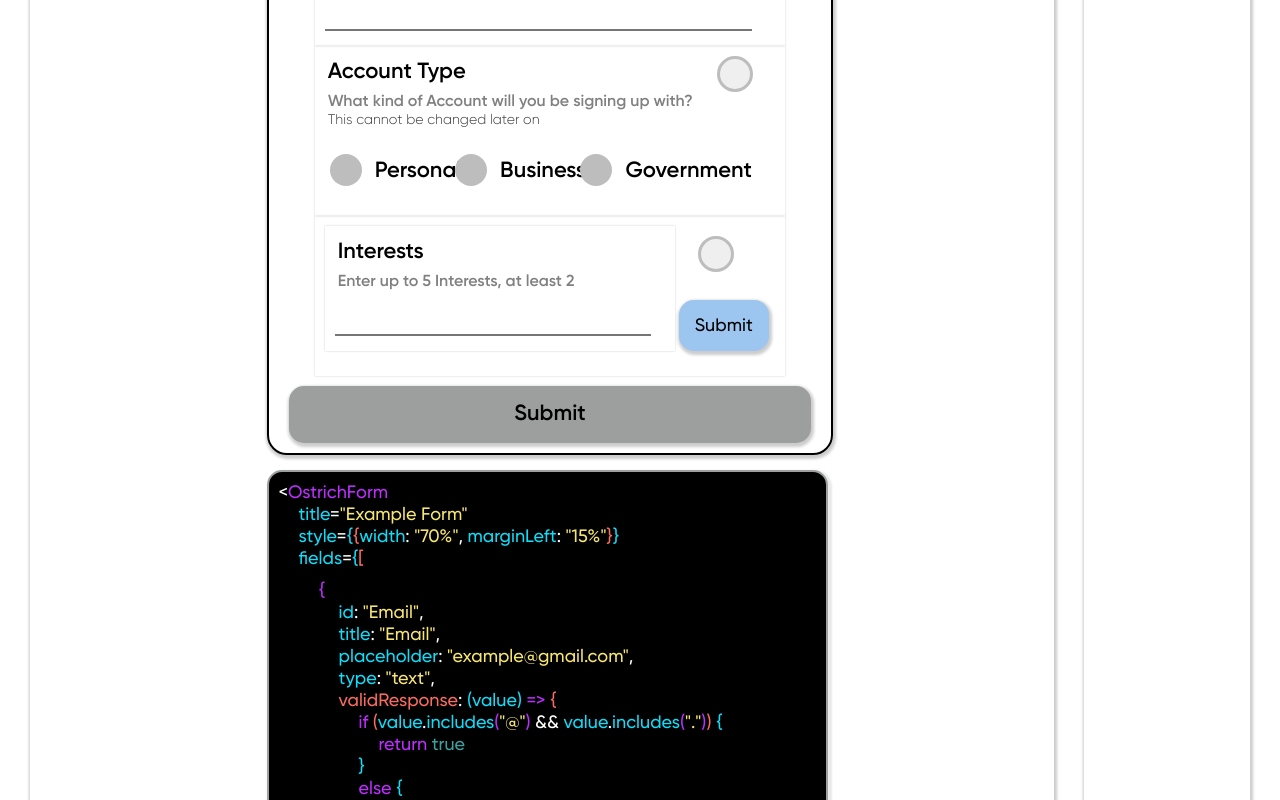
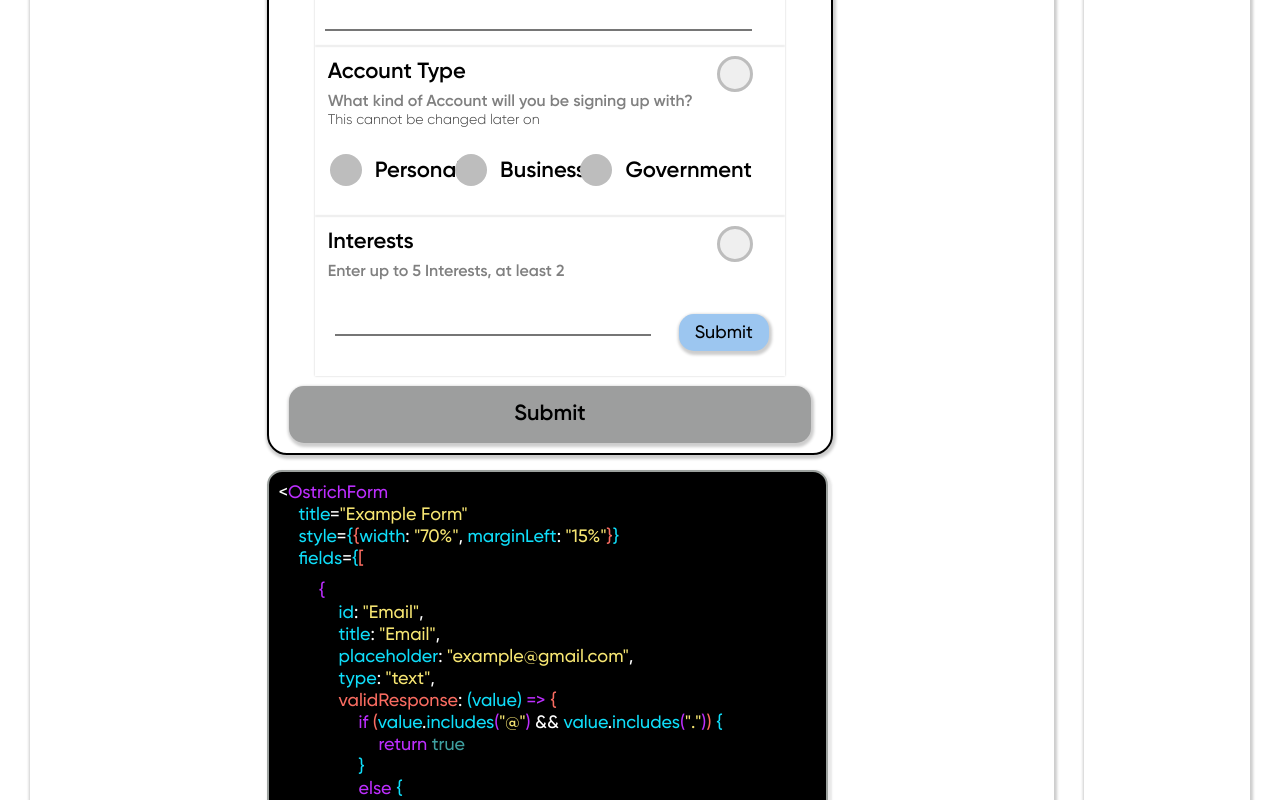
Before and after one commit to NLanese/the-codex, a Next.js app: page /showcases/ostrich-components/showcase in a window 1280 px wide. Shown: the part 11200-12000 px from the top of the page. Built offline with nearby package versions, Linux system fonts and the light colour scheme.

Commit message:
multitext overehaul

```diff
--- a/OstrichComponents/Forms/FormMultipleChoice.js
+++ b/OstrichComponents/Forms/FormMultipleChoice.js
@@ -11,7 +11,7 @@ export const FormMultipleChoice = ({
 
     onChange,               // Function to fire whenever a value is selected or unselected
 
-    type="Bubble",          //
+    type="Bubble",          // 'bubble' | 'box' | 'button' | 'check'
 
     correctDisplay = "bubble", // or "bubble" or "fieldBubble"
     correctResponse,
--- a/OstrichComponents/Forms/FormMultipleText.js
+++ b/OstrichComponents/Forms/FormMultipleText.js
@@ -64,6 +64,7 @@ export const FormMultipleText = ({
     // When this Field has its value changed, the change is conveyed to the Greater Form
     const prevValueRef = useRef(value);
     useEffect(() => {
+        console.log("Value Change")
         if (prevValueRef.current !== value) {
             fieldObj.value = value;
             fieldObj.isValid = true
@@ -72,8 +73,16 @@ export const FormMultipleText = ({
                 onChange(fieldObj);
             }
             if (minLength){
+                console.log("Min Length")
+                console.log(" is ", value.length, " greater or equal to ", minLength)
                 if (value.length >= minLength){
+                    console.log("Is valid")
                     setIsValid(true)
+                }
+            }
+            else{
+                if (value.length > 1){
+                    return true
                 }
             }
         }
@@ -188,6 +197,7 @@ export const FormMultipleText = ({
             setCurrentInput("")
         }
 
+        // Handles the Removal of a Submitted Entry
         function handleRemoveEntry(val){
             let temp = [...value].filter((thisVal) => {
                 if (val !== thisVal){
@@ -201,6 +211,7 @@ export const FormMultipleText = ({
     // Renderings //
     ////////////////
 
+    // Renders area for User Input
     function renderInputSpace(){
         return(
             <FormText
@@ -213,13 +224,14 @@ export const FormMultipleText = ({
                 setNewFieldValue={setNewFieldValue}
                 hasValidResponse={true}
                 correctDisplay={correctDisplay}
-                validResponse={ () => {if (isValid) return true}}
+                validResponse={isValid}
                 inMultiTextField={true}
                 currentValue={currentInput}
             />
         )
     }
 
+    // Renders Buttont o Submit Entry
     function renderAddEntry(){
         return(
             <div style={{ flex: 2, display: 'flex',  flexDirection: 'column',  justifyContent: 'flex-end'}}>
@@ -238,6 +250,7 @@ export const FormMultipleText = ({
         )
     }
 
+    // Renders a single row of selected answers
     function renderSubmissionRow(arr){
         return arr.map(val => {
             if (!val){
@@ -255,6 +268,7 @@ export const FormMultipleText = ({
         })
     }
 
+    // Renders all submitted answers
     function renderSubmittedAnswers(){
         if (value.length < 4){
             return (
@@ -282,8 +296,85 @@ export const FormMultipleText = ({
         }
     }
 
+    // Renders the Bubble Version of Correct or Valid
+    function renderBubbleValidOrCorrect(){
+
+        // Not sure what this is
+        if ((!fieldObj.validResponse && !correctResponse && !hasValidResponse)){
+            console.warn("No valid field, no correct field, or correct display is not bubble in ", fieldObj.id)
+            return
+        }
+
+        // If Field is not required at all and cannot be correct or wrong
+        if (fieldObj.required === false && !fieldObj.correctResponse){
+            return
+        }
+
+        let borderColor = '#bdbdbd'
+        let borderFill = '#efefef'
+
+        // Is Correct
+        if (isCorrect){
+            console.log("CORRECT response")
+            borderColor = '#57f25f'
+            borderFill = '#a8ffad'
+        }
+
+        // Is Wrong
+        else if (isWrong){
+            borderColor = 'red'
+            borderFill = 'red'
+        }
+
+        // Is Valid
+        else if (isValid){
+            borderColor = '#57a5f2'
+            borderFill = '#9cc6f0'
+        }
+
+        // Not in Multi Text
+        return(
+            <div style={{marginLeft: 'auto'}}>
+                <div style={{height: 30, aspectRatio: 1, borderRadius: 50, border: `3px solid ${borderColor}`, backgroundColor: borderFill}}>
+                </div>
+            </div>
+        )
+    }
+
+    // Renders the Field's Description / Caption
+    function renderCaption(){
+        if (fieldObj.caption){
+            return(
+                <span style={captionStyleFinal}>
+                    {fieldObj.caption}
+                </span>
+            )
+        }
+    }
+
+    // Renders Additional Text or Field Image
+    function renderMoreDetails(){
+        if (fieldObj.img){
+            return(
+                <OstCard
+                    style={{justifySelf: 'center'}}
+                    imageSrc={img}
+                />
+            )
+        }
+        else if (fieldObj.moreText){
+            return(
+                <p
+                style={moreTextStyleFinal}
+                >
+                    {fieldObj.moreText}
+                </p>
+            )
+        }
+    }
 
 
+    // MAIN //
     function MAIN(){
         if (isLoading){
             return null
@@ -291,6 +382,17 @@ export const FormMultipleText = ({
         else{
             return(
                 <div style={{width: '95%', height: 'auto', display: 'flex', flexDirection: 'column'}}>
+                    {/* {renderBubbleValidOrCorrect()} */}
+                    <div style={{display: 'flex', flexDirection: 'row', width: '100%', paddingRight: '5%'}}>
+                            <p style={{...titleStyleFinal}}>
+                                {fieldObj.title}
+                            </p>
+                            {renderBubbleValidOrCorrect()}
+                        </div>
+                        <div style={{display: 'flex', flexDirection: 'column'}}>
+                            {renderCaption()}
+                            {renderMoreDetails()}
+                        </div>
                     <div style= {{display: 'flex', flexDirection: 'row'}}>
                         {renderInputSpace()}
                         {renderAddEntry()}
--- a/OstrichComponents/Forms/FormText.js
+++ b/OstrichComponents/Forms/FormText.js
@@ -83,6 +83,13 @@ export const FormText = ({
         }
     }, [value]);
 
+    useEffect(() => {
+        if (typeof fieldObj.validResponse === "booleamn"){
+            setIsValid(fieldObj.validResponse)
+            return fieldObj.validResponse
+        }
+    }, [validResponse])
+
     ///////////////
     // Functions //
     ///////////////
@@ -154,6 +161,9 @@ export const FormText = ({
                 tempBox.boxShadow = '0px 0px 2px 0px rgba(212, 59, 59 0.2)'
             }
             final = {...tempBox, ...boxStyle}
+            if (inMultiTextField){
+                final.boxShadow = null
+            }
             setBoxStyleFinal(final)
         }
 
@@ -175,6 +185,10 @@ export const FormText = ({
 
         // Takes FieldObj ValidResponse and determines if True
         function determineIfAnswerValid(){
+            if (typeof fieldObj.validResponse === "booleamn"){
+                setIsValid(fieldObj.validResponse)
+                return fieldObj.validResponse
+            }
             if (typeof fieldObj.validResponse === "function"){
                 checkValid(value).then(resp =>{
                     if (resp){
@@ -211,6 +225,9 @@ export const FormText = ({
 
         // Renders the Field's Description / Caption
         function renderCaption(){
+            if (inMultiTextField){
+                return
+            }
             if (fieldObj.caption){
                 return(
                     <span style={captionStyleFinal}>
@@ -222,6 +239,9 @@ export const FormText = ({
 
         // Renders Additional Text or Field Image
         function renderMoreDetails(){
+            if (inMultiTextField){
+                return
+            }
             if (fieldObj.img){
                 return(
                     <OstCard
@@ -236,6 +256,19 @@ export const FormText = ({
                     style={moreTextStyleFinal}
                     >
                         {fieldObj.moreText}
+                    </p>
+                )
+            }
+        }
+
+        function renderTitle(){
+            if (inMultiTextField){
+                return
+            }
+            else{
+                return(
+                    <p style={{...titleStyleFinal}}>
+                        {fieldObj.title}
                     </p>
                 )
             }
@@ -279,13 +312,16 @@ export const FormText = ({
 
             // In a Multi Text Field, this needs to be pushed more to the right
             if (inMultiTextField){
-                return(
-                <div style={{marginLeft: 'auto', marginRight: '-27.5%'}}>
-                    <div style={{height: 30, aspectRatio: 1, borderRadius: 50, border: `3px solid ${borderColor}`, backgroundColor: borderFill}}>
-                    </div>
-                </div>
-                )
+                return
+            // (
+            //     <div style={{marginLeft: 'auto', marginRight: '-27.5%'}}>
+            //         <div style={{height: 30, aspectRatio: 1, borderRadius: 50, border: `3px solid ${borderColor}`, backgroundColor: borderFill}}>
+            //         </div>
+            //     </div>
+            //     )
             }
+
+            // Not in Multi Text
             return(
                 <div style={{marginLeft: 'auto'}}>
                     <div style={{height: 30, aspectRatio: 1, borderRadius: 50, border: `3px solid ${borderColor}`, backgroundColor: borderFill}}>
@@ -302,9 +338,7 @@ export const FormText = ({
                 return(
                     <div style={{width: '95%', height: '10%'}}>
                         <div style={{display: 'flex', flexDirection: 'row', width: '100%', paddingRight: '5%'}}>
-                            <p style={{...titleStyleFinal}}>
-                                {fieldObj.title}
-                            </p>
+                            {renderTitle()}
                             {renderBubbleValidOrCorrect()}
                         </div>
                         <div style={{display: 'flex', flexDirection: 'column'}}>
```
